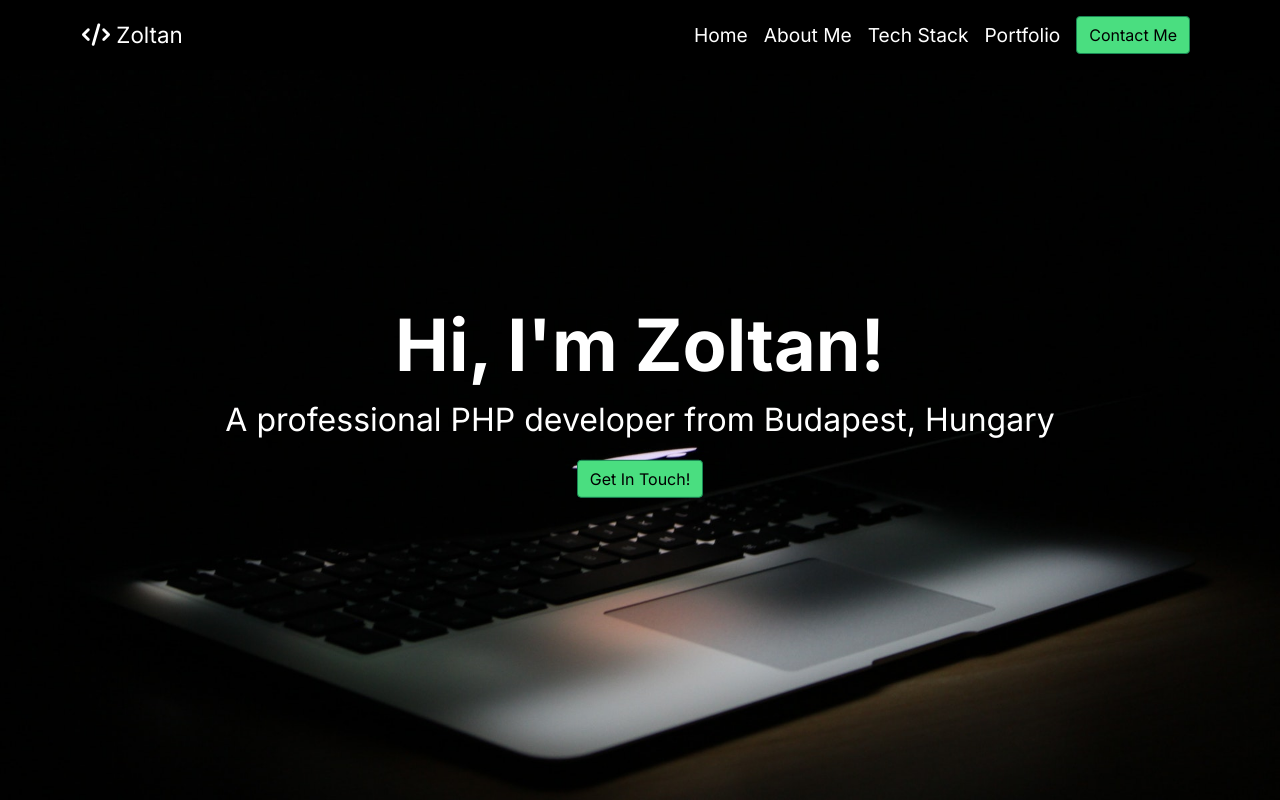
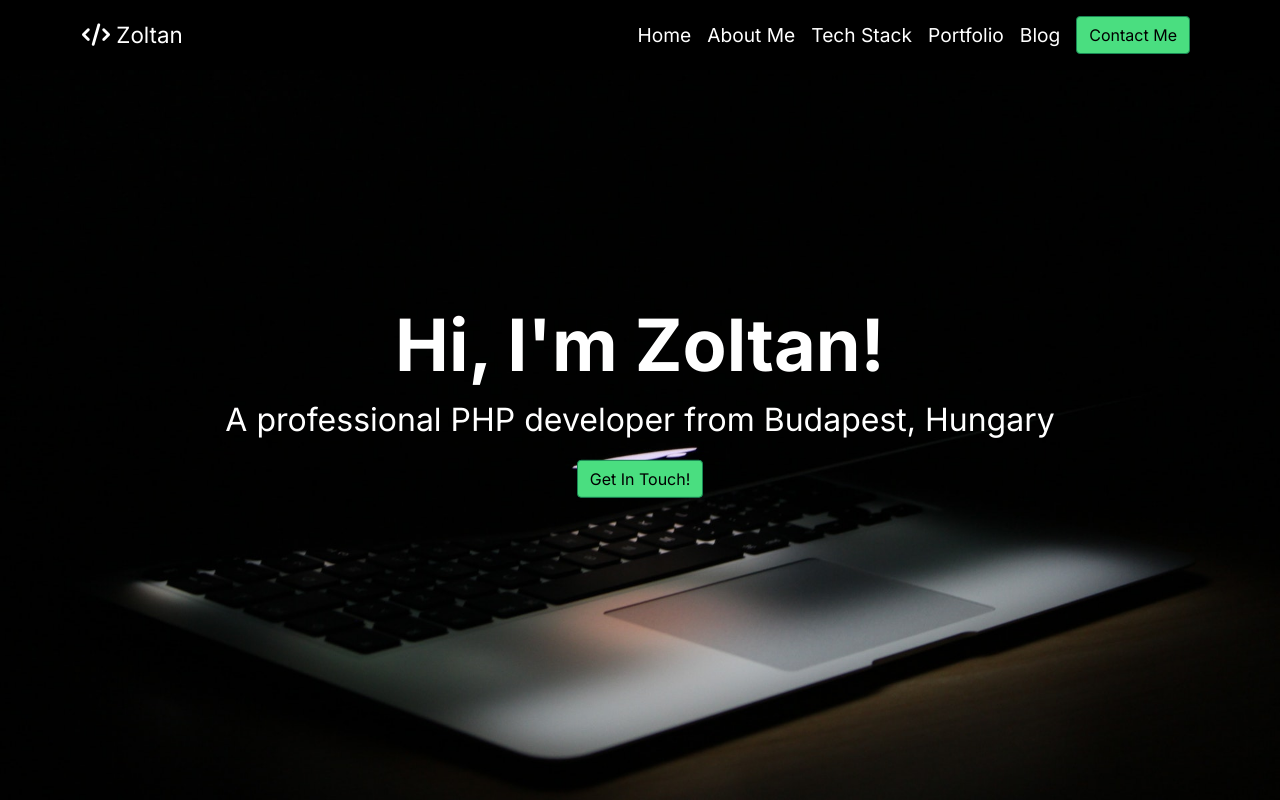
Before and after one commit to zoltanhorvath2/portfolio-site, a plain HTML site: page index.html in a window 1280 px wide. Shown: the top 800 px of the page. Drawn offline with nearby package versions, Linux system fonts and the light colour scheme.

Commit message:
add blog menu to navbar

```diff
--- a/index.html
+++ b/index.html
@@ -37,6 +37,9 @@
                 </li>
                 <li class="nav-item">
                     <a class="nav-link" href="#portfolio">Portfolio</a>
+                </li>
+                <li class="nav-item">
+                    <a class="nav-link" href="https://webdevjourneys.com" target="_blank">Blog</a>
                 </li>
                 <li class="nav-item">
                     <a class="nav-link d-flex justify-content-center align-items-center" href="#contact"><button class="btn btn-success">Contact Me</button></a>
```
